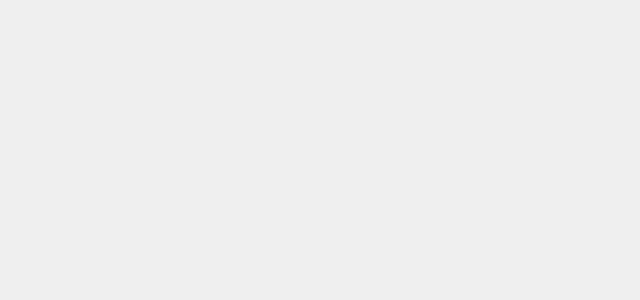
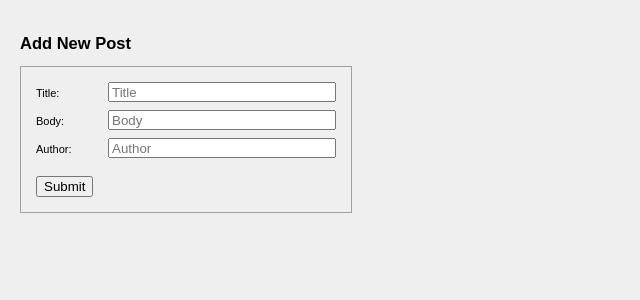
Before and after one commit to ozgunu/Uda-Readable, a React (Create React App) app: page /addEditPost in a window 1280 px wide. Shown: the top 300 px of the page, without its empty margins (0-640 px from the left). Built offline with nearby package versions, Linux system fonts and the light colour scheme.

Commit message:
Added ‘Add / Edit Post’ View. API calls upon submitting the form are to be added.

```diff
--- a/package.json
+++ b/package.json
@@ -3,6 +3,7 @@
   "version": "0.1.0",
   "private": true,
   "dependencies": {
+    "form-serialize": "^0.7.2",
     "react": "^16.2.0",
     "react-dom": "^16.2.0",
     "react-redux": "^5.0.7",
--- /dev/null
+++ b/src/components/AddEditPostView.js
@@ -0,0 +1,77 @@
+import React, { Component } from 'react';
+import * as api from '../utils/api';
+import { Link } from 'react-router-dom';
+import serializeForm from 'form-serialize';
+
+class AddEditPostView extends Component {
+
+    constructor(props) {
+        super(props);
+        this.state = {
+            post: {}
+        }
+    }
+
+    componentDidMount() {
+        let postId = (this.props.params) ? this.props.params.postId : null;
+        if (postId) {
+            api.fetchPost(postId).then(fetchedPost => {
+                this.setState({post: fetchedPost});
+            })
+        }
+    }
+
+    handleSubmit = (event) => {
+        event.preventDefault();
+        //const values = serializeForm(event.target, {hash: true});
+
+        // Update an existing post
+        if (this.state.post.id) {
+
+        // Create a new post
+        } else {
+
+        }
+    }
+
+    handleKeyPress = (event) => {
+        event.preventDefault();
+        const propertyName = event.target.name;
+        const value = event.target.value ? event.target.value.trim() : '';
+        this.setState((prevState) => ({
+            ...prevState,
+            post: {
+                ...prevState.post,
+                [propertyName]: value
+            }
+        }));
+    }
+
+    render() {
+
+        const { post } = this.state;
+
+        return (
+            <div>
+                {post.id ? (
+                    <h2>Edit Post</h2> ) : (
+                    <h2>Add New Post</h2> )
+                }
+                <div className='add-edit-post'>
+                    <form onSubmit={this.handleSubmit}>
+                        <label>Title: </label><input name='title' type='text' placeholder='Title' value={post.title} onChange={this.handleKeyPress} />
+                        <div className='clear-both'></div>
+                        <label>Body: </label><input name='body' type='textArea' placeholder='Body' value={post.body} onChange={this.handleKeyPress} />
+                        <div className='clear-both'></div>
+                        <label>Author: </label><input name='author' type='text' placeholder='Author' value={post.author} onChange={this.handleKeyPress} />
+                        <div className='clear-both'></div>
+                        <button>Submit</button>
+                    </form>
+                </div>
+            </div>
+        )
+    }
+
+}
+
+export default AddEditPostView;
--- a/src/components/App.js
+++ b/src/components/App.js
@@ -3,6 +3,7 @@ import * as api from '../utils/api';
 import DefaultView from './DefaultView';
 import CategoryView from './CategoryView';
 import PostDetailView from './PostDetailView';
+import AddEditPostView from './AddEditPostView';
 import { Route } from 'react-router-dom';
 import createHistory from 'history/createBrowserHistory';
 
@@ -32,6 +33,16 @@ class App extends Component {
             <PostDetailView history={history} params={match.params}/>
           )}/>
 
+          { /* Post Add */ }
+          <Route exact path="/addEditPost" render={({history, match}) => (
+            <AddEditPostView history={history} params={match.params}/>
+          )}/>
+
+          { /* Post Edit */ }
+          <Route path="/addEditPost/:postId" render={({history, match}) => (
+            <AddEditPostView history={history} params={match.params}/>
+          )}/>
+
       </div>
     );
   }
--- a/src/components/DefaultView.js
+++ b/src/components/DefaultView.js
@@ -54,10 +54,10 @@ class DefaultView extends Component {
             <div>
                 <div className='main-content'>
                     {(categoryFromParams) && (
-                        <h4>Posts for Category: {categoryFromParams} </h4>
+                        <h2>Posts for Category: {categoryFromParams} </h2>
                     )}
                      {(!categoryFromParams) && (
-                        <h4>All Posts</h4>
+                        <h2>All Posts</h2>
                     )}
                     <div>
                         <div className='float-left'>Sort by
--- a/src/components/PostDetailView.js
+++ b/src/components/PostDetailView.js
@@ -40,7 +40,7 @@ class PostDetailView extends Component {
 
         return (
             <div className='main-content'>
-                <h4>Post Details</h4>
+                <h2>Post Details</h2>
                 <div>
                     <div className='float-right'>
                         <Link to='/'>Main Page</Link>
@@ -59,7 +59,7 @@ class PostDetailView extends Component {
                         <div><span className='dark-red-strong'>Category: </span>{post.category}</div>
                     </div>
                     <div className='post-info-bar'>
-                        <div><span className='dark-red-strong'>Date and Time: </span>{dateTime}</div>
+                        <div><span className='dark-red-strong'>Date: </span>{dateTime}</div>
                         <div><span className='dark-red-strong'>Vote Score: </span>{post.voteScore}</div>
                     </div>
                     <div className='post-body'>{post.body}</div>
--- a/src/components/SingleCommentView.js
+++ b/src/components/SingleCommentView.js
@@ -37,13 +37,13 @@ class SingleCommentView extends Component {
                 <div className='post-comment'>
                     <div className='comment-info-bar'>
                         <div><span className='dark-red-strong'>Author: </span>{comment.author}</div>
-                        <div><span className='dark-red-strong'>Date and Time: </span>{(new Date(comment.timestamp)).toDateString()}</div>
+                        <div><span className='dark-red-strong'>Date: </span>{(new Date(comment.timestamp)).toDateString()}</div>
                         <div><span className='dark-red-strong'>Vote Score: </span>{comment.voteScore}</div>
                     </div>
                     <div className='clear-both'></div>
                     <div className='comment-body'>{comment.body}</div>
                     <div className='comment-footer'>
-                        <div float><a href='#'>Edit</a></div>
+                        <div><a href='#'>Edit</a></div>
                         <div><a href='#'>Delete</a></div>
                     </div>
                 </div>
--- a/src/index.css
+++ b/src/index.css
@@ -2,6 +2,7 @@ body {
   margin: 0;
   padding: 20px;
   font-family: sans-serif;
+  font-size: 11px;
   background-color: #efefef;
 }
 
@@ -53,6 +54,7 @@ ul {
 .post-title {
   font-weight: bold;
   margin-bottom: 20px;
+  font-size: 14px;
 }
 
 .post-summary-info {
@@ -74,8 +76,6 @@ ul {
   margin-top: 15px;
   font-size: 13px;
 }
-
-
 
 .post-comment {
   background-color: #d6d6d6;
@@ -127,6 +127,34 @@ ul {
   font-size: 12px;
 }
 
+.add-edit-post {
+  width: 300px;
+  border-style: solid;
+  border-width: 1px;
+  border-color: rgb(160, 160, 160);
+  padding: 15px;
+}
+
+.add-edit-post div {
+  margin-bottom: 8px;
+}
+
+.add-edit-post label {
+  float: left;
+  height: 14px;
+  margin-top: 5px;
+}
+
+.add-edit-post input {
+  float: right;
+  width: 220px;
+  height: 14px;
+}
+
+.add-edit-post button {
+  margin-top: 10px;
+}
+
 
 .dark-red {
   color: #7d0000;
```
Also changed, not shown: 1 other file (tests, documents, lock files or other folders).
